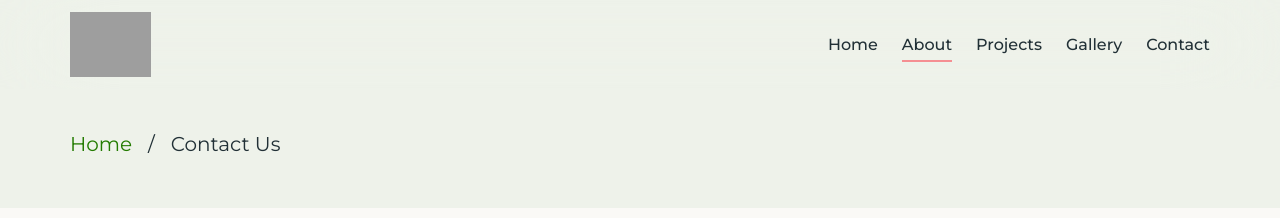
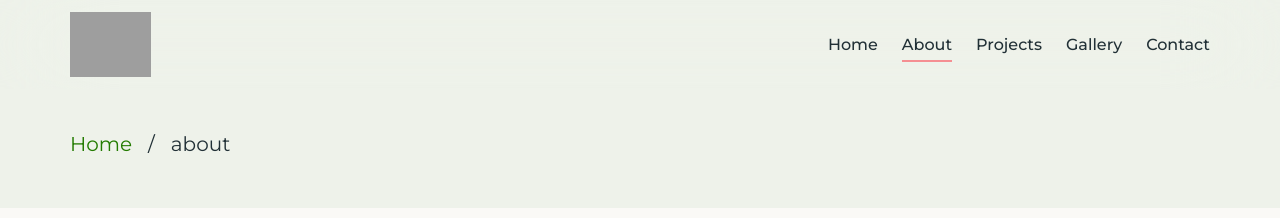
Before and after one commit to dev-nirob1/zems, a Vue app: page /about in a window 1280 px wide. Shown: the top 218 px of the page. Built offline with nearby package versions, Linux system fonts and the light colour scheme; grey boxes are pictures that could not be loaded.

Commit message:
update breadcrumb and projects page

```diff
--- a/src/zems/Front/Components/Section/BreadCrumb.vue
+++ b/src/zems/Front/Components/Section/BreadCrumb.vue
@@ -1,8 +1,15 @@
+<script setup>
+import { useRoute } from 'vue-router';
+
+const route = useRoute()
+console.log(route);
+</script>
+
 <template>
   <section class="breadcrumb">
     <ul class="container flex align-center gap-1">
       <li><a href="/">Home</a></li>
-      <li>Contact Us</li>
+      <li>{{route.name}}</li>
     </ul>
   </section>
 </template>
--- a/src/zems/Front/Pages/ProjectsPage.vue
+++ b/src/zems/Front/Pages/ProjectsPage.vue
@@ -1,3 +1,12 @@
+<script setup>
+import BreadCrumb from '../Components/Section/BreadCrumb.vue';
+import FeaturedApp from '../Components/Section/FeaturedApp.vue';
+import OurApplication from '../Components/Section/OurApplication.vue';
+
+</script>
+
 <template>
-  this is projects page
+  <BreadCrumb/>
+  <FeaturedApp/>
+  <OurApplication/>
 </template>
```
